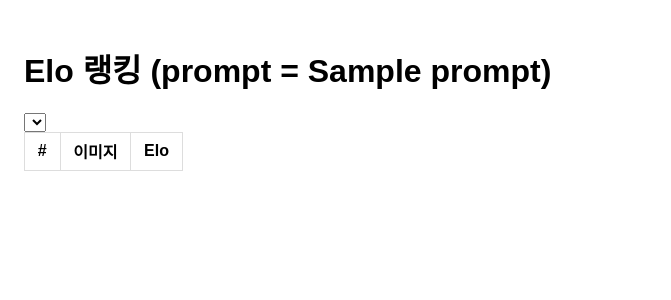
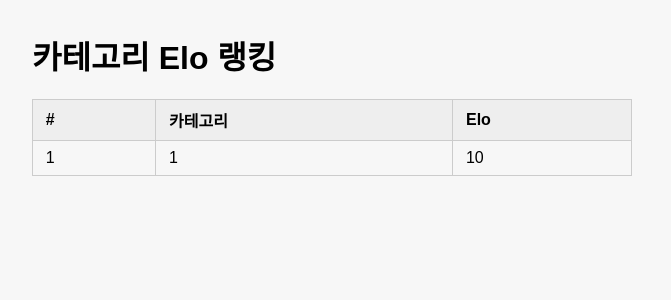
Before and after one commit to Hyungjun-K1m/ab-test, a Flask app: template templates/admin.html in a window 1280 px wide. Shown: the top 300 px of the page, without its empty margins (0-671 px from the left). Run offline with Flask 3, Linux system fonts and the light colour scheme; the template is opened without the code that fills it: most values are stand-ins (such as "Sample title", 1, 10 or a date in 2020); lists and menus that the app fills with data are empty.

Commit message:
Update admin.html

```diff
--- a/templates/admin.html
+++ b/templates/admin.html
@@ -2,32 +2,57 @@
 <html lang="ko">
 <head>
   <meta charset="utf-8">
-  <title>Admin · {{ prompt }}</title>
+  <title>Admin · 카테고리 Elo 랭킹</title>
+
   <style>
-    body{font-family:sans-serif;padding:1rem}
-    table{border-collapse:collapse}
-    th,td{border:1px solid #ddd;padding:.4rem .8rem;text-align:left}
+    body{
+      font-family:sans-serif;
+      margin:0;
+      padding:2rem;
+      background:#f7f7f7;
+    }
+    h1{margin-top:0}
+    table{
+      border-collapse:collapse;
+      width:100%;
+      max-width:600px;
+    }
+    th,td{
+      border:1px solid #ccc;
+      padding:.5rem .8rem;
+      text-align:left;
+    }
+    th{background:#eee}
   </style>
 </head>
+
 <body>
-  <h1>Elo 랭킹 (prompt = {{ prompt }})</h1>
-  <form>
-    <select name="prompt" onchange="this.form.submit()">
-      {% for p in PROMPTS.keys() %}
-      <option value="{{ p }}" {% if p==prompt %}selected{% endif %}>{{ p }}</option>
-      {% endfor %}
-    </select>
-  </form>
+  <h1>카테고리 Elo 랭킹</h1>
+
   <table>
-    <thead><tr><th>#</th><th>이미지</th><th>Elo</th></tr></thead>
+    <thead>
+      <tr>
+        <th>#</th>
+        <th>카테고리</th>
+        <th>Elo</th>
+      </tr>
+    </thead>
     <tbody>
-      {% for i,row in enumerate(rows,1) %}
-      <tr>
-        <td>{{ i }}</td>
-        <td><img src="{{ url_for('static',filename='images/'+prompt+'/'+row[0]) }}" style="height:60px"></td>
-        <td>{{ '%.0f'|format(row[1]) }}</td>
-      </tr>
-      {% endfor %}
+      {% if rows %}
+        {% for row in rows %}
+        <tr>
+          <td>{{ loop.index }}</td>
+          <td>{{ row[0] }}</td>
+          <td>{{ '%.0f'|format(row[1]) }}</td>
+        </tr>
+        {% endfor %}
+      {% else %}
+        <tr>
+          <td colspan="3" style="text-align:center">
+            아직 데이터가 없습니다.
+          </td>
+        </tr>
+      {% endif %}
     </tbody>
   </table>
 </body>
```
